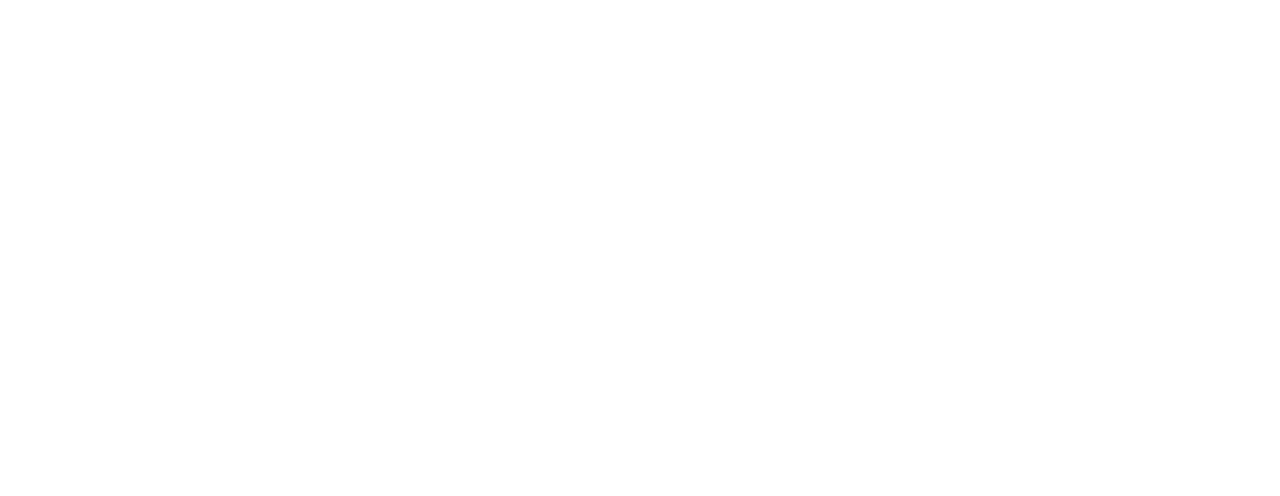
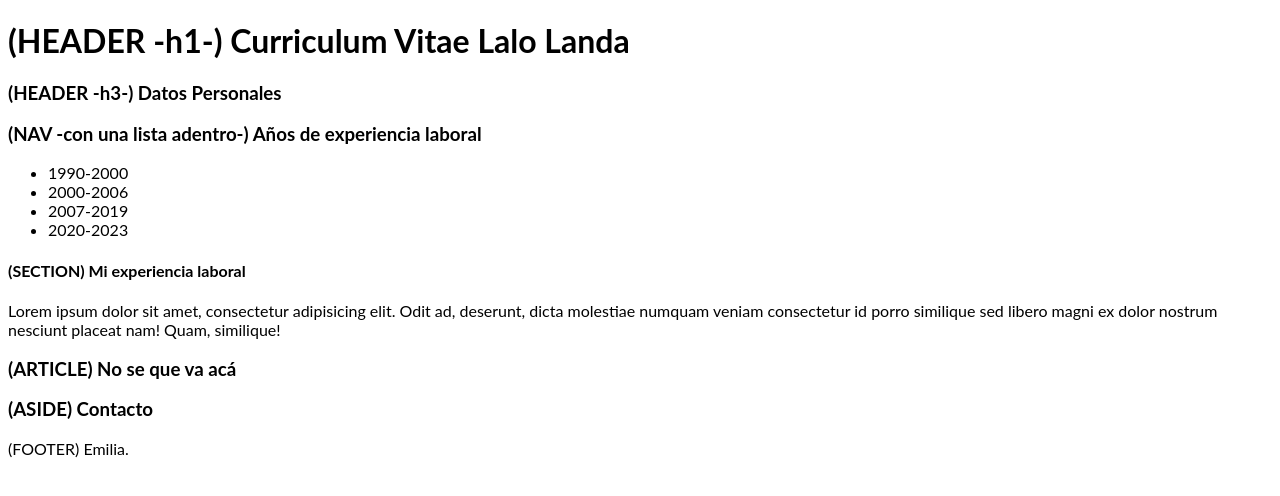
Before and after one commit to EmiliA-88/CV-correci-n, a plain HTML site: page index.html in a window 1280 px wide. Drawn offline with Linux system fonts and the light colour scheme.

Commit message:
Open Graph

```diff
--- a/css/styles.css
+++ b/css/styles.css
@@ -1,3 +1,3 @@
-body p{
+body {
     font-family: 'Lato', sans-serif;
 }
--- a/index.html
+++ b/index.html
@@ -9,15 +9,41 @@
     <link href="https://fonts.googleapis.com/css2?family=Lato:wght@700&display=swap" re l="stylesheet">
     <!-- <script src="https://kit.fontawesome.com/ea4ca5da50.js" crossorigin="anonymous"></script>    FONTAWESOMW!!!-->
     <link rel="stylesheet" href="css/styles.css">
-    <title>CV</title>
+    <title>Curriculum Vitae</title>
     <link rel="icon" type="image/x-icon" href="img/fav-icon.png">
+     <!-- Open Graph data -->
+ <meta property="og:title" content="Curriculum Vitae" />
+ <meta property="og:type" content="Información Laboral" />
+ <meta property="og:url" content=" " />
+ <meta property="og:image" content="https://www.shutterstock.com/es/image-photo/top-view-stack-office-documents-including-2155086809" />
+ <meta property="og:description" content="C.V con datos personales y laborales de una persona que está buscando ingresar a un nuevo trabajo. " />
 </head>
 <body>
-    <header></header>
-    <nav></nav>
-    <section></section>
-    <article></article>
-    <aside></aside>
-    <footer></footer>
+    <header>
+        <h1>(HEADER -h1-) Curriculum Vitae Lalo Landa</h1>
+        <h3> (HEADER -h3-) Datos Personales</h3>
+    </header>
+    <nav>
+        <h3>(NAV -con una lista adentro-) Años de experiencia laboral</h3>
+        <ul>
+            <li>1990-2000</li>
+            <li>2000-2006</li>
+            <li>2007-2019</li>
+            <li>2020-2023</li>
+        </ul>
+    </nav>
+    <section>
+        <h4>(SECTION) Mi experiencia laboral</h4>
+        <p>Lorem ipsum dolor sit amet, consectetur adipisicing elit. Odit ad, deserunt, dicta molestiae numquam veniam consectetur id porro similique sed libero magni ex dolor nostrum nesciunt placeat nam! Quam, similique!</p>
+    </section>
+    <article>
+        <h3> (ARTICLE) No se que va acá</h3>
+    </article>
+    <aside>
+        <h3> (ASIDE) Contacto</h3>
+    </aside>
+    <footer>
+        <p>(FOOTER) Emilia.</p>
+    </footer>
 </body>
 </html>
```
Also changed, not shown: img/img-openGraph.jpg (added).
